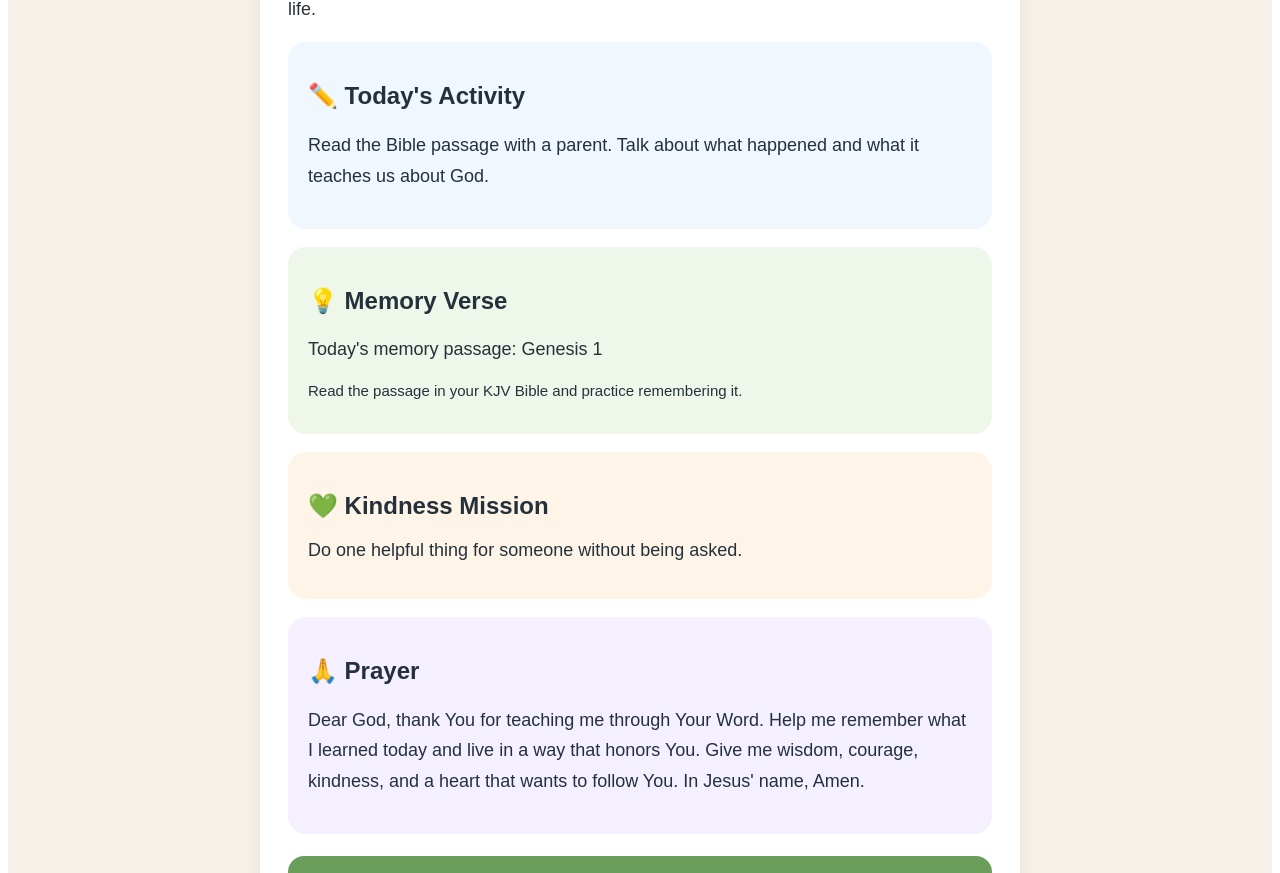
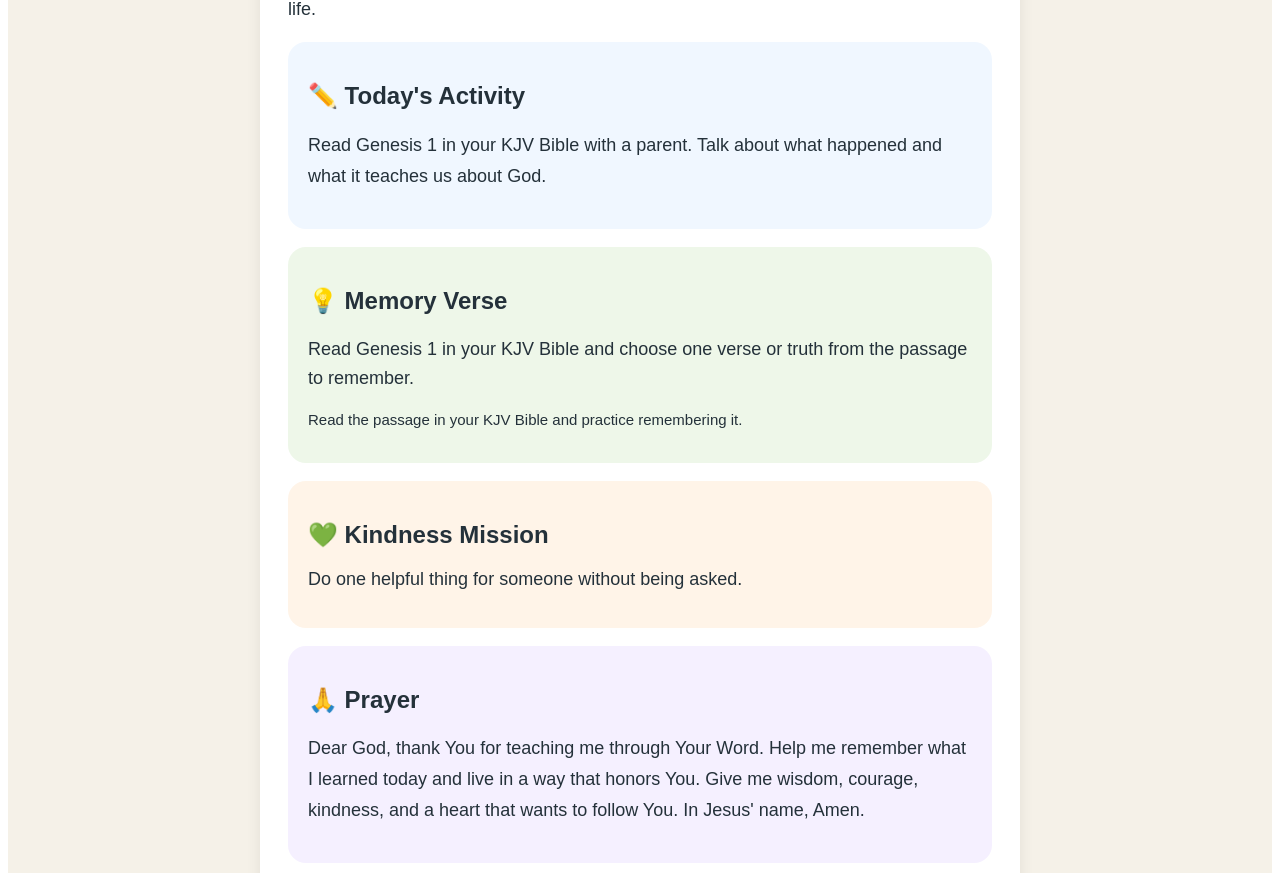
Before and after one commit to ahamilton1210ah-maker/faith-foundations-mm-adventure, a Next.js app: page /Lessons in a window 1280 px wide. Shown: the part 996-1869 px from the top of the page. Built offline with nearby package versions, Linux system fonts and the light colour scheme.

Commit message:
Add 180-day curriculum reviews and final celebration

```diff
--- a/app/Lessons/page.js
+++ b/app/Lessons/page.js
@@ -73,7 +73,130 @@ const days = Array.from({ length: 180 }, (_, index) => {
   const day = index + 1;
   const week = Math.floor(index / 4);
   const dayOfWeek = index % 4;
+
+  // 45 weeks × 4 homeschool days = 180 days
   const theme = themes[week % themes.length];
+
+  // Special review/exam days
+  if (day === 88) {
+    return {
+      day,
+      title: "Midterm Review",
+      bibleReference: "Review Days 1–87",
+      theme: "Look back at everything you have learned!",
+      lessonType: "Review",
+      lesson:
+        "Today we review the Bible stories, truths, memory passages, and faith lessons from the first half of our adventure.",
+      activity:
+        "Ask a parent to review your favorite Bible stories with you. Tell them three things you remember learning about God.",
+      memoryVerse: "Choose your favorite memory passage from Days 1–87.",
+      kindnessMission:
+        "Encourage someone by telling them something kind about them.",
+      prayer:
+        "Dear God, thank You for everything I have learned. Help me remember Your Word and continue growing in faith. Amen."
+    };
+  }
+
+  if (day === 89) {
+    return {
+      day,
+      title: "Midterm Exam",
+      bibleReference: "Review Days 1–88",
+      theme: "Show what you have learned!",
+      lessonType: "Exam",
+      lesson:
+        "Today is your midterm Bible exam. Do your best and remember that learning God's Word is more important than getting every answer perfect.",
+      activity:
+        "Complete your parent-provided midterm exam or review questions.",
+      memoryVerse: "Choose one memory passage to recite to your parent.",
+      kindnessMission:
+        "Thank someone who has helped you learn.",
+      prayer:
+        "Dear God, please help me remember what I have learned and do my very best. Thank You for helping me grow. Amen."
+    };
+  }
+
+  if (day === 178) {
+    return {
+      day,
+      title: "Final Review",
+      bibleReference: "Review Days 1–177",
+      theme: "Look how far you have come!",
+      lessonType: "Review",
+      lesson:
+        "Today we review the most important lessons from our entire Faith Foundations adventure.",
+      activity:
+        "Choose your three favorite Bible stories and explain what each one taught you about God.",
+      memoryVerse: "Choose your favorite memory passage from the entire course.",
+      kindnessMission:
+        "Encourage someone who is still learning.",
+      prayer:
+        "Dear God, thank You for carrying me through this journey. Help me keep Your Word in my heart. Amen."
+    };
+  }
+
+  if (day === 179) {
+    return {
+      day,
+      title: "Final Exam",
+      bibleReference: "Review Days 1–178",
+      theme: "You are almost there!",
+      lessonType: "Final Exam",
+      lesson:
+        "Today is your final Bible exam. Remember everything you have learned and do your very best.",
+      activity:
+        "Complete your parent-provided final exam or review questions.",
+      memoryVerse: "Recite your favorite memory verse to your parent.",
+      kindnessMission:
+        "Celebrate someone else's accomplishment today.",
+      prayer:
+        "Dear God, thank You for helping me learn Your Word. Help me continue following You every day. Amen."
+    };
+  }
+
+  if (day === 180) {
+    return {
+      day,
+      title: "YOU DID IT!",
+      bibleReference: "Philippians 3:13-14",
+      theme: "Keep growing in faith!",
+      lessonType: "Celebration",
+      lesson:
+        "You completed all 180 Bible lessons! Your Faith Foundations adventure is complete, but your journey with God continues every day.",
+      activity:
+        "Celebrate with your family. Share your favorite lesson, favorite memory verse, and one way you want to keep growing in faith.",
+      memoryVerse:
+        "Philippians 3:14 — Press toward the mark for the prize of the high calling of God in Christ Jesus.",
+      kindnessMission:
+        "Celebrate someone else and encourage them to keep growing too.",
+      prayer:
+        "Dear God, thank You for helping me complete my 180 Bible lessons. Help me keep reading Your Word, praying, obeying You, and growing in faith. In Jesus' name, Amen."
+    };
+  }
+
+  const lessonTypes = [
+    {
+      title: "Learn",
+      activity:
+        `Read ${theme[1]} in your KJV Bible with a parent. Talk about what happened and what it teaches us about God.`
+    },
+    {
+      title: "Explore",
+      activity:
+        `Draw a picture about ${theme[0]}. Label three things you learned from today's Bible passage.`
+    },
+    {
+      title: "Practice",
+      activity:
+        `Choose one lesson from ${theme[0]} and practice it today. Tell your parent how you put God's Word into action.`
+    },
+    {
+      title: "Live It",
+      activity:
+        `Tell someone what you learned about ${theme[0]}. Then find one way to live out today's Bible lesson.`
+    }
+  ];
+
   const type = lessonTypes[dayOfWeek];
 
   return {
@@ -82,9 +205,15 @@ const days = Array.from({ length: 180 }, (_, index) => {
     bibleReference: theme[1],
     theme: theme[2],
     lessonType: type.title,
-    lesson: `Today we are learning about ${theme[0].toLowerCase()}. Read ${theme[1]} in your KJV Bible. Think about what this passage teaches us about God and how you can apply it to your life.`,
+
+    lesson:
+      `Today we are learning about ${theme[0].toLowerCase()}. Read ${theme[1]} in your KJV Bible. Think about what this passage teaches us about God and how you can apply it to your life.`,
+
     activity: type.activity,
-    memoryVerse: `Today's memory passage: ${theme[1]}`,
+
+    memoryVerse:
+      `Read ${theme[1]} in your KJV Bible and choose one verse or truth from the passage to remember.`,
+
     kindnessMission:
       dayOfWeek === 0
         ? "Do one helpful thing for someone without being asked."
@@ -93,10 +222,11 @@ const days = Array.from({ length: 180 }, (_, index) => {
         : dayOfWeek === 2
         ? "Help with a household job with a cheerful attitude."
         : "Pray for someone who needs encouragement.",
-    prayer: `Dear God, thank You for teaching me through Your Word. Help me remember what I learned today and live in a way that honors You. Give me wisdom, courage, kindness, and a heart that wants to follow You. In Jesus' name, Amen.`
+
+    prayer:
+      `Dear God, thank You for teaching me through Your Word. Help me remember what I learned today and live in a way that honors You. Give me wisdom, courage, kindness, and a heart that wants to follow You. In Jesus' name, Amen.`
   };
 });
-
 export default function Lessons() {
   const [currentDay, setCurrentDay] = useState(1);
   const [completed, setCompleted] = useState([]);
```
